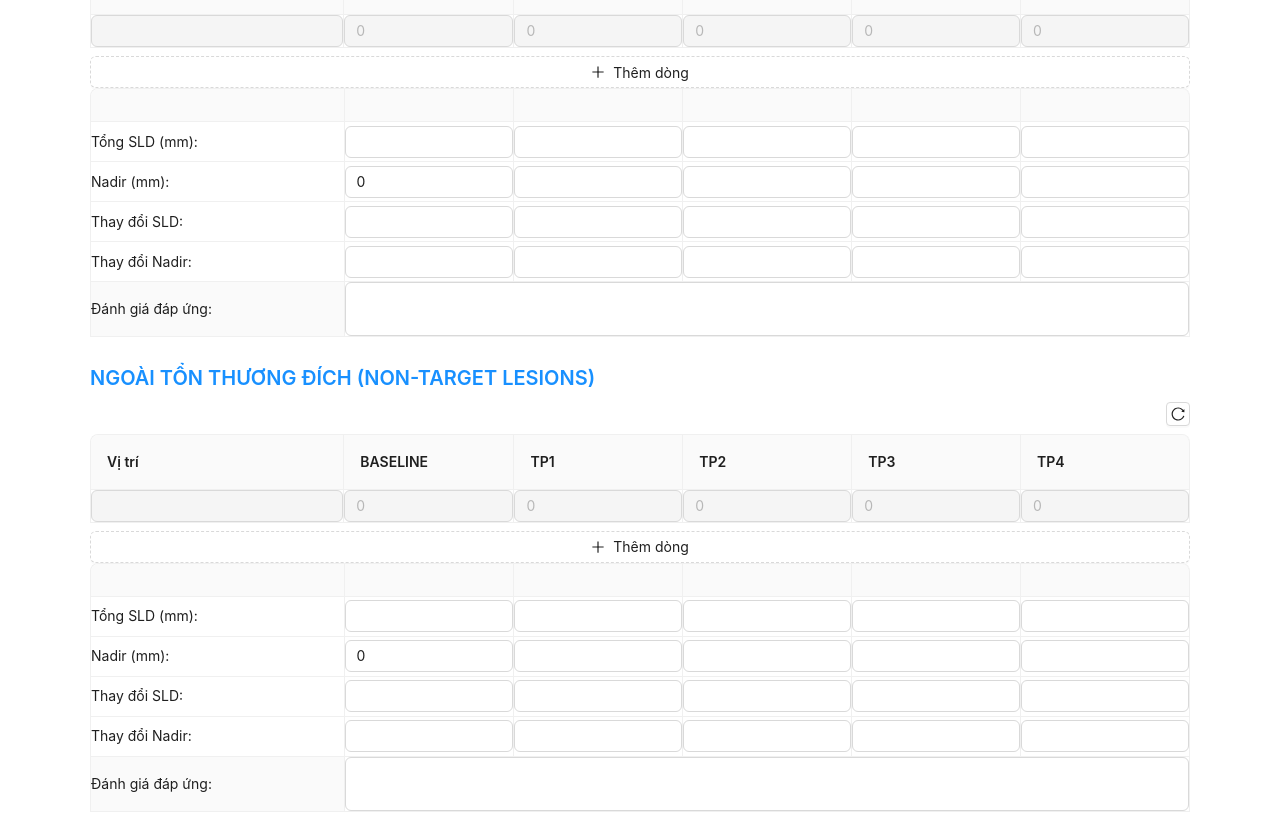
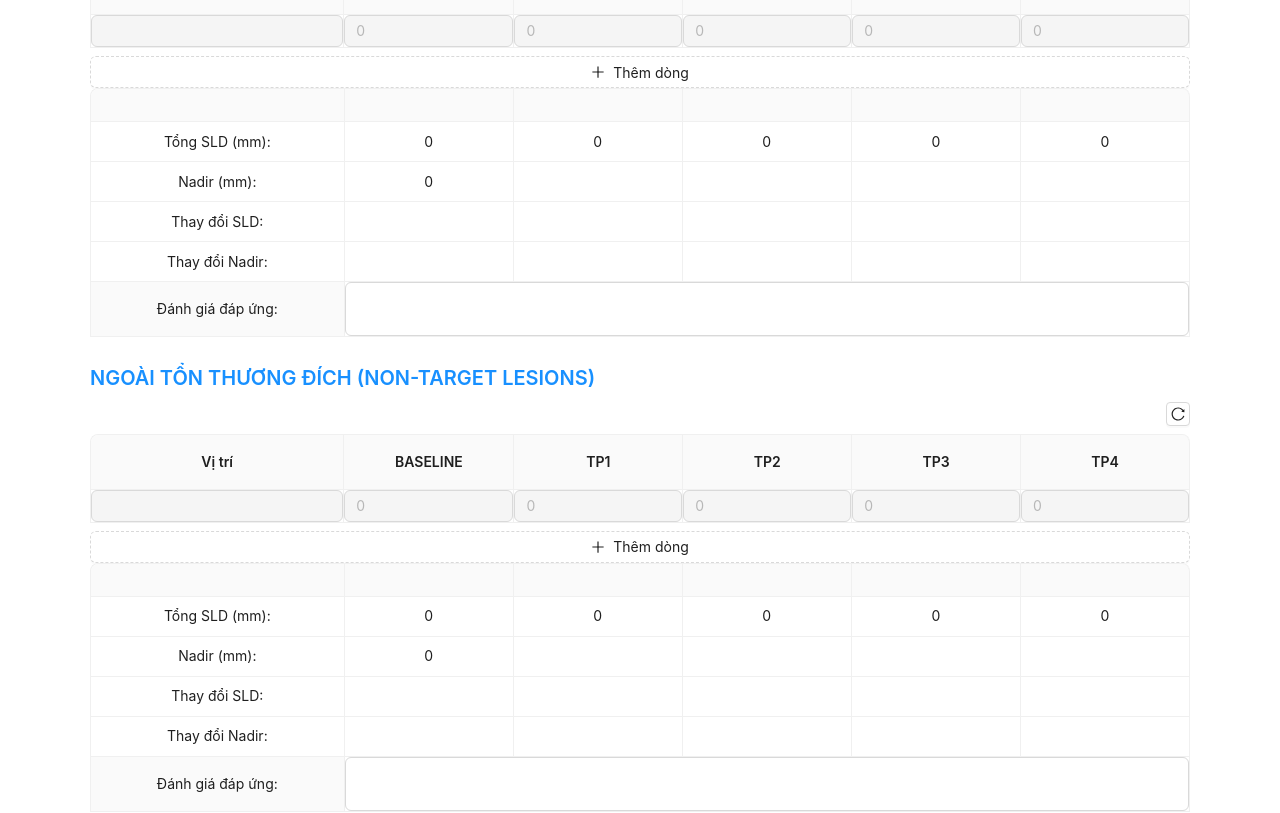
Before and after one commit to tranhuunam00/HomeCare, a React (Vite) app in the folder homecare_fe/: page /template in a window 1280 px wide. Shown: the part 2620-3433 px from the top of the page. Built offline with nearby package versions, Linux system fonts and the light colour scheme.

Commit message:
style bảng, tính phần trăm thay đổi

```diff
--- a/homecare_fe/src/pages/template/_TargetLesionsDateTable.jsx
+++ b/homecare_fe/src/pages/template/_TargetLesionsDateTable.jsx
@@ -10,11 +10,13 @@ const columnsDate = [
     dataIndex: "location",
     render: (text, record, index) => "Ngày chụp",
     width: 150,
+    align: "center",
   },
   dataKeys.map((key, index) => ({
     title: timepoints[index],
     dataIndex: key,
     width: 100,
+    align: "center",
     render: (text, record, index) => (
       <Input
         type="date"
--- a/homecare_fe/src/pages/template/_TargetLesionsMainTable.jsx
+++ b/homecare_fe/src/pages/template/_TargetLesionsMainTable.jsx
@@ -12,6 +12,7 @@ const columnsFn = (dataDate) =>
     {
       title: "Vị trí",
       dataIndex: "location",
+      align: "center",
       render: (text, record, index) => (
         <Input
           value={text}
@@ -26,6 +27,7 @@ const columnsFn = (dataDate) =>
       title: key.toUpperCase(),
       dataIndex: key,
       width: 100,
+      align: "center",
       render: (text, record, index) => {
         const isEnabled = !!dataDate[0]?.[key];
         if (colIdx === arr.length - 1) {
--- a/homecare_fe/src/pages/template/_TargetLesionsTotalTable.jsx
+++ b/homecare_fe/src/pages/template/_TargetLesionsTotalTable.jsx
@@ -9,6 +9,7 @@ const columnsTotal = [
     title: "",
     dataIndex: "location",
     width: 150,
+    align: "center",
     render: (text, record) => {
       if (record.isTextArea) {
         return {
@@ -25,6 +26,7 @@ const columnsTotal = [
     title: "",
     dataIndex: key,
     width: 100,
+    align: "center",
     render: (text, record, rowIndex) => {
       if (record.isTextArea) {
         if (index === 0) {
@@ -48,13 +50,13 @@ const columnsTotal = [
           },
         };
       }
-      return (
-        <Input
-          type="number"
-          value={text}
-          onChange={(e) => record.onChange(rowIndex, key, e.target.value)}
-        />
-      );
+      if (
+        record.location === "Thay đổi SLD:" ||
+        record.location === "Thay đổi Nadir:"
+      ) {
+        return text !== "" ? <span>{text}%</span> : <span></span>;
+      }
+      return <span>{text}</span>;
     },
   })),
 ].flat();
@@ -88,11 +90,11 @@ const TargetLesionsTotalTable = ({ data, dataDate, onChange }) => {
     {
       location: "Tổng SLD (mm):",
       baseline:
-        Number(data.reduce((acc, row) => acc + row["baseline"], 0)) || "",
-      tp1: Number(data.reduce((acc, row) => acc + row["tp1"], 0)) || "",
-      tp2: Number(data.reduce((acc, row) => acc + row["tp2"], 0)) || "",
-      tp3: Number(data.reduce((acc, row) => acc + row["tp3"], 0)) || "",
-      tp4: Number(data.reduce((acc, row) => acc + row["tp4"], 0)) || "",
+        Number(data.reduce((acc, row) => acc + row["baseline"], 0)) || 0,
+      tp1: Number(data.reduce((acc, row) => acc + row["tp1"], 0)) || 0,
+      tp2: Number(data.reduce((acc, row) => acc + row["tp2"], 0)) || 0,
+      tp3: Number(data.reduce((acc, row) => acc + row["tp3"], 0)) || 0,
+      tp4: Number(data.reduce((acc, row) => acc + row["tp4"], 0)) || 0,
     },
     {
       location: "Nadir (mm):",
@@ -102,44 +104,68 @@ const TargetLesionsTotalTable = ({ data, dataDate, onChange }) => {
       location: "Thay đổi SLD:",
       baseline: "",
       tp1:
-        sumSLD("tp1") != 0
-          ? (sumSLD("tp1") - sumSLD("baseline")) / sumSLD("baseline")
+        sumSLD("tp1") !== 0
+          ? (
+              ((sumSLD("tp1") - sumSLD("baseline")) / sumSLD("baseline")) *
+              100
+            ).toFixed(1)
           : "",
       tp2:
-        sumSLD("tp2") != 0
-          ? (sumSLD("tp2") - sumSLD("baseline")) / sumSLD("baseline")
+        sumSLD("tp2") !== 0
+          ? (
+              ((sumSLD("tp2") - sumSLD("baseline")) / sumSLD("baseline")) *
+              100
+            ).toFixed(1)
           : "",
       tp3:
-        sumSLD("tp3") != 0
-          ? (sumSLD("tp3") - sumSLD("baseline")) / sumSLD("baseline")
+        sumSLD("tp3") !== 0
+          ? (
+              ((sumSLD("tp3") - sumSLD("baseline")) / sumSLD("baseline")) *
+              100
+            ).toFixed(1)
           : "",
       tp4:
-        sumSLD("tp4") != 0
-          ? (sumSLD("tp4") - sumSLD("baseline")) / sumSLD("baseline")
+        sumSLD("tp4") !== 0
+          ? (
+              ((sumSLD("tp4") - sumSLD("baseline")) / sumSLD("baseline")) *
+              100
+            ).toFixed(1)
           : "",
     },
     {
       location: "Thay đổi Nadir:",
       baseline: "",
       tp1:
-        sumSLD("tp1") != 0
-          ? (sumSLD("tp1") - getNadir(data, dataDate)) /
-            getNadir(data, dataDate)
+        sumSLD("tp1") !== 0
+          ? (
+              ((sumSLD("tp1") - getNadir(data, dataDate)) /
+                getNadir(data, dataDate)) *
+              100
+            ).toFixed(1)
           : "",
       tp2:
-        sumSLD("tp2") != 0
-          ? (sumSLD("tp2") - getNadir(data, dataDate)) /
-            getNadir(data, dataDate)
+        sumSLD("tp2") !== 0
+          ? (
+              ((sumSLD("tp2") - getNadir(data, dataDate)) /
+                getNadir(data, dataDate)) *
+              100
+            ).toFixed(1)
           : "",
       tp3:
-        sumSLD("tp3") != 0
-          ? (sumSLD("tp3") - getNadir(data, dataDate)) /
-            getNadir(data, dataDate)
+        sumSLD("tp3") !== 0
+          ? (
+              ((sumSLD("tp3") - getNadir(data, dataDate)) /
+                getNadir(data, dataDate)) *
+              100
+            ).toFixed(1)
           : "",
       tp4:
-        sumSLD("tp4") != 0
-          ? (sumSLD("tp4") - getNadir(data, dataDate)) /
-            getNadir(data, dataDate)
+        sumSLD("tp4") !== 0
+          ? (
+              ((sumSLD("tp4") - getNadir(data, dataDate)) /
+                getNadir(data, dataDate)) *
+              100
+            ).toFixed(1)
           : "",
     },
     {
```
